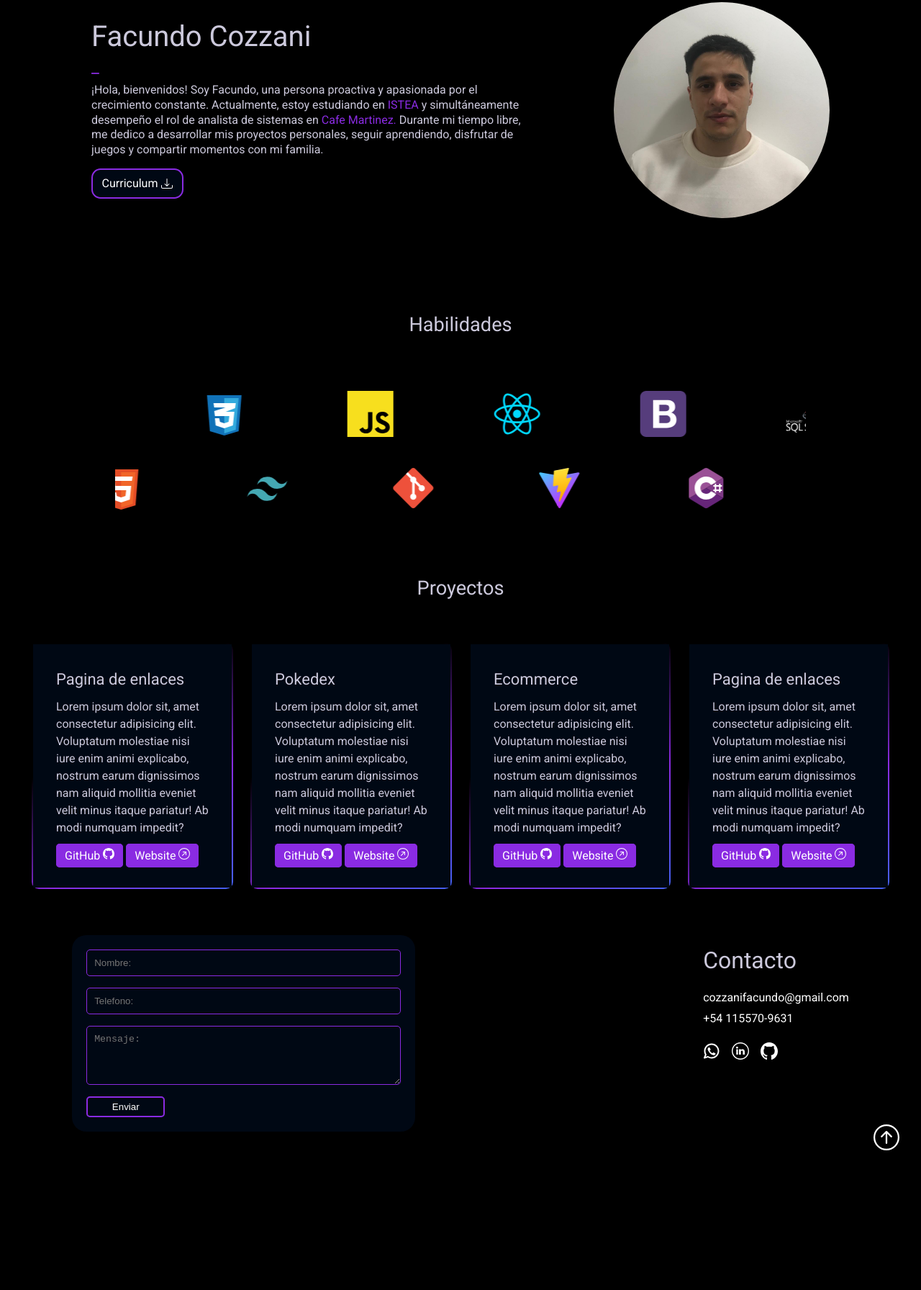
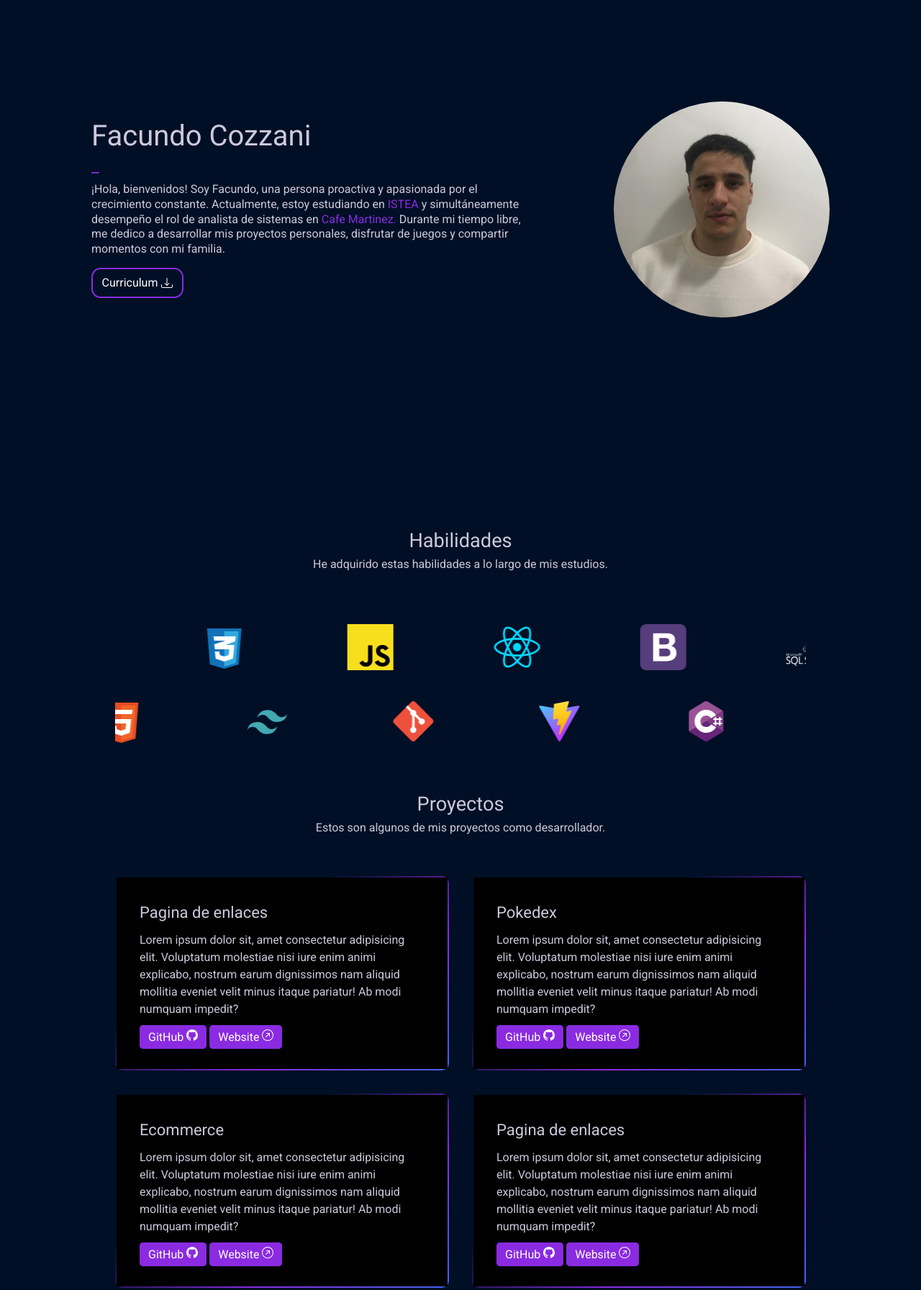
Before and after one commit to FatuKING/FatuKING.github.io, a website built with Vite: page index.html in a window 1280 px wide. Shown: the part 155-1947 px from the top of the page at 72% size. Before the commit the page ends 1790 px from the top, so only its background shows below. Built offline with nearby package versions, Linux system fonts and the light colour scheme.

```diff
--- a/index.html
+++ b/index.html
@@ -29,7 +29,7 @@
             <span class="typed"></span>
           </div>
 
-          <p>¡Hola, bienvenidos! Soy Facundo, una persona proactiva y apasionada por el crecimiento constante. Actualmente, estoy estudiando en <a href="https://www.istea.edu.ar/" target="_blank">ISTEA</a> y simultáneamente desempeño el rol de analista de sistemas en <a href="https://www.cafemartinez.com/" target="_blank">Cafe Martinez.</a> Durante mi tiempo libre, me dedico a desarrollar mis proyectos personales, seguir aprendiendo, disfrutar de juegos y compartir momentos con mi familia.</p>
+          <p>¡Hola, bienvenidos! Soy Facundo, una persona proactiva y apasionada por el crecimiento constante. Actualmente, estoy estudiando en <a href="https://www.istea.edu.ar/" target="_blank">ISTEA</a> y simultáneamente desempeño el rol de analista de sistemas en <a href="https://www.cafemartinez.com/" target="_blank">Cafe Martinez.</a> Durante mi tiempo libre, me dedico a desarrollar mis proyectos personales, disfrutar de juegos y compartir momentos con mi familia.</p>
 
           <div class="btnDownload">
             <a class="download" href="" download="Curriculum.pdf">Curriculum</a>
@@ -48,6 +48,8 @@
 
       <div class="separator">
         <h2 id="skills">Habilidades</h2>
+
+        <P>He adquirido estas habilidades a lo largo de mis estudios.</P>
       </div>
 
       <section class="skills">
@@ -142,6 +144,8 @@
 
       <div class="separator" id="proyect">
         <h2>Proyectos</h2>
+
+        <p>Estos son algunos de mis proyectos como desarrollador.</p>
       </div>
       <section class="proyect">
         <article class="card">
@@ -219,6 +223,8 @@
       <section class="tarjeta">
         <h2 id="contact">Contacto</h2>
 
+        <P>Si deseas saber mas sobre mi, no dudes en contactarme.</P>
+
         <ul>
           <li><a href="">cozzanifacundo@gmail.com</a></li>
           <li><a href="">+54 115570-9631</a></li>
--- a/style.css
+++ b/style.css
@@ -5,7 +5,7 @@
 
   color-scheme: light dark;
   color: var(--blanco);
-  background-color: var(--negro);
+  background-color: var(--azul);
 
   font-synthesis: none;
   text-rendering: optimizeLegibility;
@@ -13,19 +13,11 @@
   -moz-osx-font-smoothing: grayscale;
   -webkit-text-size-adjust: 100%;
 
-  --blanco1: #EEF4ED;
-
-  /* paleta 2 */
-
-  --negro2P2: #0C1821;
-  --azulP2: #1B2A41;
-  --grisP2: #324A5F;
-
-  /* paleta 3 */
+  /* paleta Oscura*/
 
   --negro: #000000;
   --azulOscuro: #000814;
-  --azul: #0A2472;
+  --azul: #000f25;
   --violeta: #8A2BE2;
   --blanco: #CCC9DC;
 }
@@ -47,7 +39,7 @@
   display: flex;
   justify-content: center;
   align-items: center;
-  background-color: var(--azulOscuro);
+  background-color: var(--azul);
   width: 100%;
   text-transform: uppercase;
 }
@@ -70,7 +62,7 @@
 .showNav li a{
   text-decoration: none;
   font-size: 1.1rem;
-  color: var(--blancoP2);
+  color: var(--blanco);
   font-weight: 500;
 }
 
@@ -93,54 +85,14 @@
   width: 100%;
 }
 
-
-
-/* Menu en mobile */
-
-/* @media screen and (max-width: 768px) {
-  .navbar{
-    justify-content: space-between;
-    padding: 5px 15px 0px 15px;
-  }
-
-  .btnNav{
-    display: block;
-  }
-
-  .btnNav span{
-    display: block;
-  }
-
-  .showNav{
-    display: none;
-  }
-
-  .showNav.active{
-    display: flex;
-    width: 100%;
-    gap: 3px;
-    flex-direction: column;
-    margin: 0;
-    padding: 0;
-    position: absolute;
-    top: 100%;
-    left: 0;
-    background-color: #3c096c;
-    z-index: 1;
-  }
-
-  .showNav li:hover{
-    scale: 1;
-  }
-} */
-
 /* Estilos main */
 
 .welcome{
+  height: 100vh;
   display: flex;
   align-items: center;
   justify-content: space-around;
-  padding: 7rem 4rem 4rem 4rem;
+  padding: 0rem 4rem 0rem 4rem;
 }
 
 .aboutMe{
@@ -181,7 +133,7 @@
   width: 8rem;
   height: 2.6rem;
   border-radius: 0.8rem;
-  background-color: var(--azulOscuro);
+  background-color: var(--azul);
   border: 2px solid var(--violeta);
   position: relative;
   font-weight: 600;
@@ -214,33 +166,6 @@
   width: 100%;
   height: 100%;
   border-radius: 50%;
-}
-
-@media screen and (max-width: 1024px){
-  .aboutMe{
-    width: 400px;
-  }
-}
-
-@media screen and (max-width: 768px){
-  .welcome{
-    display: flex;
-    flex-direction: column-reverse;
-    align-items: center;
-    gap: 30px;
-    padding-top: 6rem;
-    padding-bottom: 2rem;
-  }
-
-  .aboutMe{
-    width: 450px;
-  }
-}
-
-@media screen and (max-width: 480px){
-  .aboutMe{
-    width: 350px;
-  }
 }
 
 /* Habilidades  */
@@ -300,100 +225,56 @@
   }
 }
 
-/* @media screen and (max-width: 1124px){
-  .skills{
-    font-size: 14px;
-  }
-
-  .container{
-    gap: 4rem;
-  }
-
-  .box{
-    height: 90px;
-    width: 100px;
-  }
-}
-
-@media screen and (max-width: 768px){
-  .skills{
-    font-size: 14px;
-  }
-
-  .container{
-    gap: 3rem;
-  }
-
-  .box{
-    height: 70px;
-    width: 70px;
-  }
-}
-
-@media screen and (max-width: 524px){
-  .skills{
-    font-size: 10px;
-    padding-top: 0;
-  }
-
-  .container{
-    gap: 1.5rem;
-  }
-
-  .box{
-    height: 70px;
-    width: 60px;
-  }
-} */
-
 /* Proyectos */
 .separator{
   width: 100%;
   height: 3rem;
   display: flex;
+  flex-direction: column;
   justify-content: center;
   align-items: center;
   margin-bottom: 3rem;
   margin-top: 4rem;
+  text-align: center;
 }
 
 .separator h2{
   margin: auto;
   font-size: 1.7rem;
+}
+
+.separator p{
+  width: 50%;
   padding-bottom: 2rem;
 }
 
-
 .proyect{
   display: grid;
-  width: 100%;
+  width: 75%;
+  margin: auto;
   height: auto;
-  grid-template-columns: repeat(auto-fit, minmax(250px, 1fr));
+  grid-template-columns: repeat(auto-fit, minmax(330px, 1fr));
   place-items: center;
-  padding-left: 3rem;
-  padding-right: 3rem;
   gap: 2rem;
 }
 
 .card{
   height: auto;
-  min-width: 280px;
+  min-width: 200px;
   border-radius: 10px;
   background-size: cover;
   display: flex;
   justify-content: center;
   align-items: center;
-  background: linear-gradient(#212121, #212121) padding-box, linear-gradient(145deg, transparent 35%,#8A2BE2, #4361ee) border-box;
+  background: linear-gradient(var(--negro), var(--negro)) padding-box, linear-gradient(145deg, transparent 35%,#8A2BE2, #4361ee) border-box;
   border: 2px solid transparent;
 }
 
-
 .cardContent{
   height: 100%;
-  background-color: rgb(36, 36, 36, 0.4);
   padding: 2rem;
   opacity: 1;
-  background-color: #000814;
+  background-color: var(--negro);
 }
 
 .cardTitle{
@@ -442,13 +323,13 @@
 
 .contact{
   display: flex;
-  justify-content: center;
+  justify-content: space-around;
   align-items: center;
-  gap: 25rem;
   width: 100%;
   height: 400px;
   margin: auto;
   position: relative;
+  margin-top: 4rem;
 }
 
 .tarjeta{
@@ -456,6 +337,7 @@
   flex-direction: column;
   gap: 1rem;
   height: 250px;
+  width: 300px;
 }
 
 .tarjeta h2{
@@ -482,18 +364,21 @@
   scale: 1.1;
 }
 
-
 /* Formulario */
 
-
 form{
+  width: 400px;
+  background: linear-gradient(var(--negro), var(--negro)) padding-box,
+              linear-gradient(145deg, transparent 35%,#8A2BE2, #4361ee) border-box;
+  border: 2px solid transparent;
+  padding: 32px 24px;
+  font-size: 14px;
+  font-family: inherit;
+  color: white;
   display: flex;
-  background-color: #000814;
-  padding: 20px;
-  border-radius: 20px;
   flex-direction: column;
-  gap: 1rem;
-  position: relative;
+  gap: 20px;
+  border-radius: 16px;
 }
 
 form input[type="text"],
@@ -501,28 +386,36 @@
 form textarea {
     width: 100%;
     padding: 10px;
-    border: 1px solid var(--violeta);
     background-color: transparent;
     color: #ffffff;
     border-radius: 5px;
+    border: 1px solid #414141;
 }
 
 form input[type="submit"] {
   width: 25%;
   position: right;
-  background-color: transparent;
+  background-color: var(--violeta);
   text-decoration: none;
   padding: 5px 10px 5px 10px;
-  border: 2px solid var(--violeta);
+  border: 1px solid var(--violeta);
   border-radius: 5px;
   color: white;
-  font-weight: 500;
   transition: background-color 400ms ease;
+}
+
+form input[type="submit"]:hover{
+  background-color: transparent;
+}
+
+form input[type="submit"]:focus{
+  scale: 0.9;
 }
 
 form input:focus,
 form textarea:focus{
-  outline: solid var(--violeta);
+  border: 1px solid var(--violeta);
+  outline: none;
 }
 
 .contact .btnHome{
@@ -533,3 +426,58 @@
   padding-bottom: 30px;
   color: #ffffff;
 }
+
+/* Media Queries */
+
+@media screen and (max-width: 1024px){
+  .welcome{
+    height: auto;
+    padding-top: 6rem;
+    padding-bottom: 2rem;
+  }
+
+  .aboutMe{
+    width: 400px;
+  }
+}
+
+@media screen and (max-width: 768px){
+  .showNav li a{
+    font-size: 1rem;
+  }
+
+  .welcome{
+    display: flex;
+    flex-direction: column-reverse;
+    align-items: center;
+    gap: 30px;
+    padding-top: 6rem;
+    padding-bottom: 2rem;
+  }
+
+  .aboutMe{
+    width: 450px;
+  }
+
+  .contact{
+    display: flex;
+    flex-direction: column-reverse;
+    gap: 20px;
+    height: 600px;
+    padding-bottom: 2rem;
+  }
+
+  .contact .btnHome{
+    display: none;
+  }
+
+  .separator p{
+    width: 75%;
+  }
+}
+
+@media screen and (max-width: 480px){
+  .aboutMe{
+    width: 350px;
+  }
+}
```
